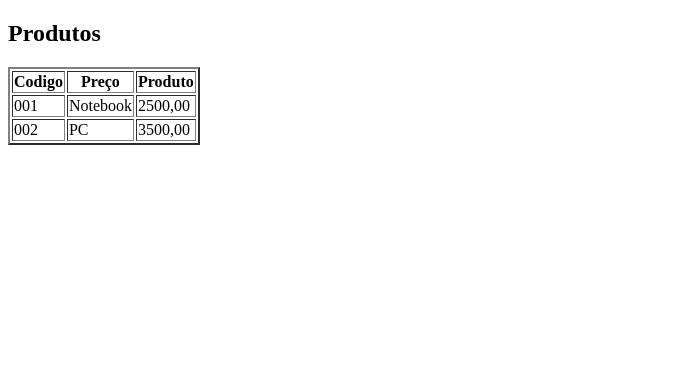
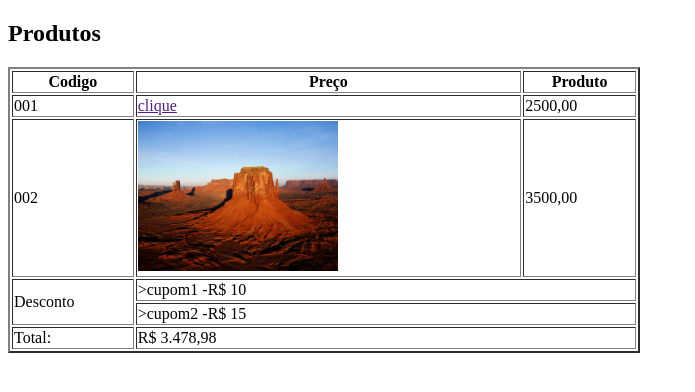
Before and after one commit to c-viniciussantos/AulasCursoWebUdemy, a plain HTML site: page index.html in a window 1280 px wide. Shown: the whole page, without its empty margins (0-695 px from the left). Drawn offline with Linux system fonts and the light colour scheme.

Commit message:
Mais sobre tabelas

```diff
--- a/index.html
+++ b/index.html
@@ -32,7 +32,7 @@
     -->
 
 		<h2> Produtos </h2>
-	<table border="2">
+	<table border="2" width="50%">
 		<tr>
 			<th>Codigo</th>
 			<th>Preço</th>
@@ -41,14 +41,31 @@
 
 		<tr>
 			<td>001</td>
-			<td>Notebook</td>
+			<td><a href="">clique</a> </td>
 			<td>2500,00</td>
 		</tr>
 
 		<tr>
 			<td>002</td>
-			<td>PC</td>
+			<td>
+				<img src="Imagens/Desert.jpg" width="200">
+			</td>
 			<td>3500,00</td>
+		</tr>
+
+		<tr>
+			<td rowspan="2">Desconto</td>
+			<td colspan="2">>cupom1 -R$ 10</td>
+			<!--<td> preenchimento vazio</td>-->
+		</tr>
+
+		<tr>
+			<td colspan="2">>cupom2 -R$ 15</td>
+		</tr>
+
+		<tr>
+			<td>Total:</td>
+			<td colspan="2">R$ 3.478,98</td>
 		</tr>
 </body>
 
```
